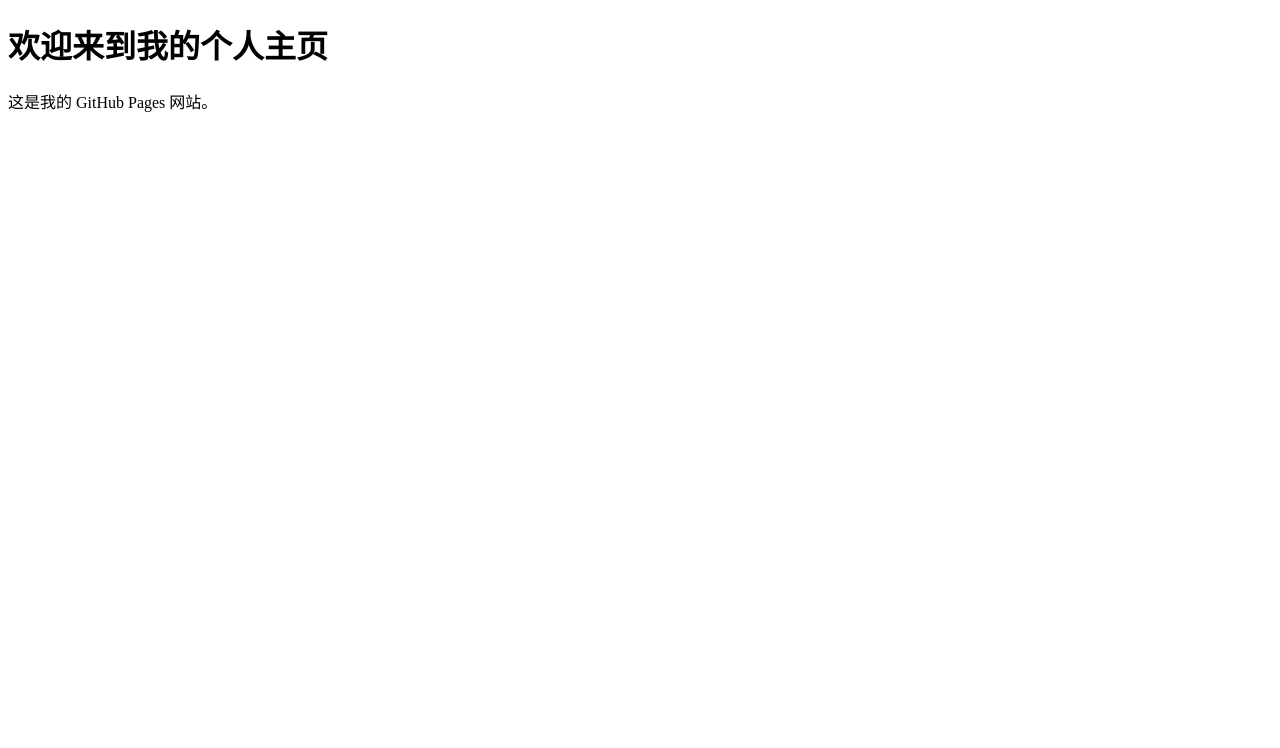
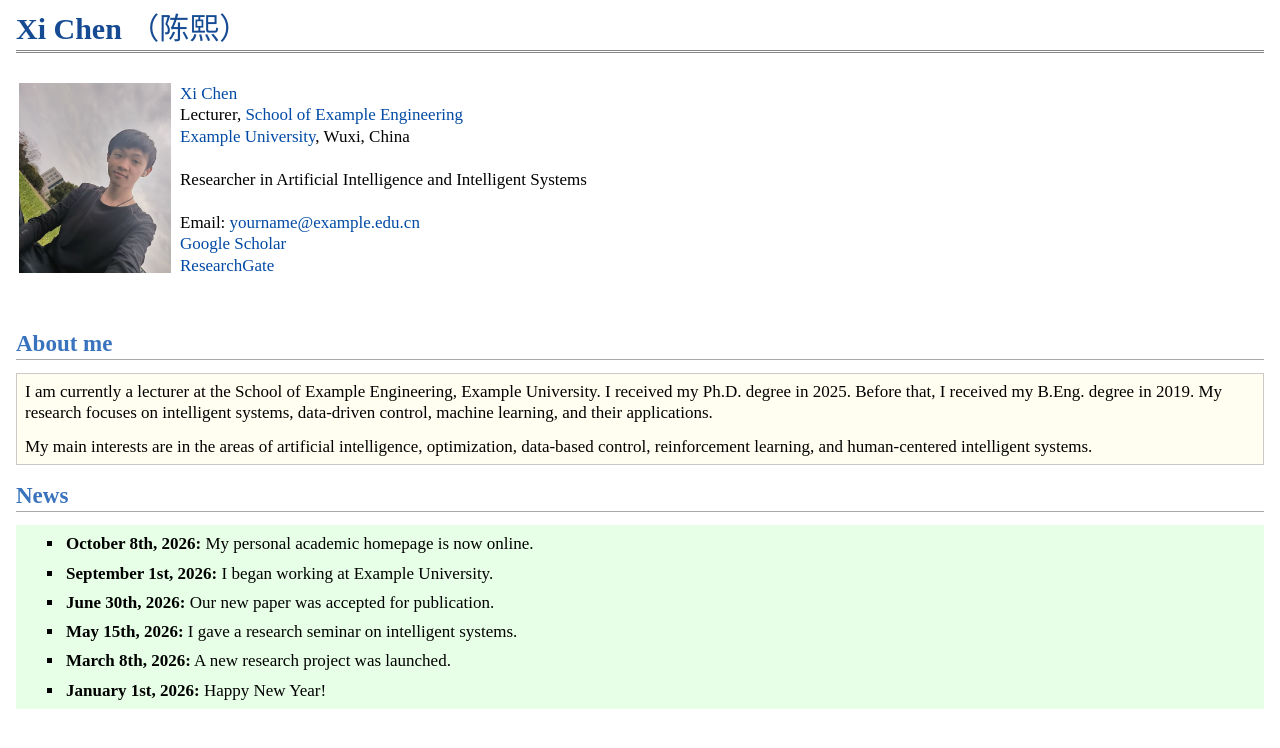
Before and after one commit to xicccca/xi-chen.github.io, a plain HTML site: page index.html in a window 1280 px wide. Drawn offline with Linux system fonts and the light colour scheme.

Commit message:
Update index.html

```diff
--- a/index.html
+++ b/index.html
@@ -2,11 +2,281 @@
 <html lang="zh-CN">
 <head>
   <meta charset="UTF-8">
-  <meta name="viewport" content="width=device-width, initial-scale=1">
-  <title>Xi Chen 的个人主页</title>
+  <meta name="viewport" content="width=device-width, initial-scale=1.0">
+  <meta name="description" content="Xi Chen 的个人学术主页">
+  <title>Xi Chen | Academic Homepage</title>
+
+  <style>
+    :root {
+      --blue: #164b93;
+      --light-blue: #3973bd;
+      --line: #aaaaaa;
+      --about-background: #fffef0;
+      --news-background: #e6ffe6;
+    }
+
+    * {
+      box-sizing: border-box;
+    }
+
+    body {
+      margin: 12px 16px 40px;
+      color: #000000;
+      background: #ffffff;
+      font-family: "Times New Roman", Times, serif;
+      font-size: 17px;
+      line-height: 1.25;
+    }
+
+    a {
+      color: #004aa5;
+      text-decoration: none;
+    }
+
+    a:hover {
+      text-decoration: underline;
+    }
+
+    .page {
+      width: 100%;
+      max-width: 1800px;
+      margin: 0 auto;
+    }
+
+    /* 顶部姓名 */
+    .site-title {
+      margin: 0;
+      padding-bottom: 5px;
+      border-bottom: 3px double #888888;
+      color: var(--blue);
+      font-size: 30px;
+      line-height: 1.1;
+    }
+
+    .site-title .english-name {
+      font-weight: 700;
+    }
+
+    .site-title .chinese-name {
+      font-weight: 400;
+    }
+
+    /* 个人信息 */
+    .profile {
+      display: flex;
+      align-items: flex-start;
+      gap: 9px;
+      min-height: 230px;
+      padding: 30px 3px 15px;
+    }
+
+    .portrait {
+      width: 152px;
+      height: 190px;
+      flex: 0 0 auto;
+      object-fit: cover;
+    }
+
+    .profile-text p {
+      margin: 0 0 22px;
+    }
+
+    /* 通用区块 */
+    .section {
+      margin-top: 18px;
+    }
+
+    .section-title {
+      margin: 0 0 13px;
+      padding-bottom: 2px;
+      border-bottom: 1px solid var(--line);
+      color: var(--light-blue);
+      font-size: 23px;
+      line-height: 1.15;
+    }
+
+    .panel {
+      border: 1px solid #c9c9c9;
+      padding: 7px 8px;
+    }
+
+    /* About me */
+    .about-panel {
+      background: var(--about-background);
+    }
+
+    .about-panel p {
+      margin: 0 0 12px;
+    }
+
+    .about-panel p:last-child {
+      margin-bottom: 0;
+    }
+
+    /* News */
+    .news-panel {
+      border: 0;
+      padding: 8px 25px 8px 48px;
+      background: var(--news-background);
+    }
+
+    .news-panel ul {
+      margin: 0;
+      padding-left: 0;
+      list-style-type: square;
+    }
+
+    .news-panel li {
+      margin: 0 0 8px;
+      padding-left: 2px;
+    }
+
+    .news-panel li:last-child {
+      margin-bottom: 0;
+    }
+
+    /* 手机端布局 */
+    @media (max-width: 640px) {
+      body {
+        margin: 10px;
+        font-size: 16px;
+      }
+
+      .site-title {
+        font-size: 26px;
+      }
+
+      .profile {
+        display: block;
+        padding-top: 20px;
+      }
+
+      .portrait {
+        display: block;
+        margin-bottom: 14px;
+      }
+
+      .profile-text p {
+        margin-bottom: 16px;
+      }
+
+      .news-panel {
+        padding: 10px 16px 10px 34px;
+      }
+    }
+  </style>
 </head>
+
 <body>
-  <h1>欢迎来到我的个人主页</h1>
-  <p>这是我的 GitHub Pages 网站。</p>
+  <main class="page">
+
+    <!-- 姓名 -->
+    <h1 class="site-title">
+      <span class="english-name">Xi Chen</span>
+      <span class="chinese-name">（陈熙）</span>
+    </h1>
+
+    <!-- 个人信息 -->
+    <section class="profile" aria-label="Personal information">
+
+      <!-- profile.jpg 必须与 index.html 放在同一目录 -->
+      <img
+        class="portrait"
+        src="xi.jpg"
+        alt="Portrait of Xi Chen"
+      >
+
+      <div class="profile-text">
+        <p>
+          <a href="#">Xi Chen</a><br>
+          Lecturer,
+          <a href="#">School of Example Engineering</a><br>
+          <a href="#">Example University</a>,
+          Wuxi, China
+        </p>
+
+        <p>
+          Researcher in Artificial Intelligence and Intelligent Systems
+        </p>
+
+        <p>
+          Email:
+          <a href="mailto:yourname@example.edu.cn">
+            yourname@example.edu.cn
+          </a>
+          <br>
+
+          <a href="https://scholar.google.com/" target="_blank">
+            Google Scholar
+          </a>
+          <br>
+
+          <a href="https://www.researchgate.net/" target="_blank">
+            ResearchGate
+          </a>
+        </p>
+      </div>
+    </section>
+
+    <!-- 个人简介 -->
+    <section class="section" id="about">
+      <h2 class="section-title">About me</h2>
+
+      <div class="panel about-panel">
+        <p>
+          I am currently a lecturer at the School of Example Engineering,
+          Example University. I received my Ph.D. degree in 2025. Before that,
+          I received my B.Eng. degree in 2019. My research focuses on intelligent
+          systems, data-driven control, machine learning, and their applications.
+        </p>
+
+        <p>
+          My main interests are in the areas of artificial intelligence,
+          optimization, data-based control, reinforcement learning, and
+          human-centered intelligent systems.
+        </p>
+      </div>
+    </section>
+
+    <!-- 最新动态 -->
+    <section class="section" id="news">
+      <h2 class="section-title">News</h2>
+
+      <div class="panel news-panel">
+        <ul>
+          <li>
+            <strong>October 8th, 2026:</strong>
+            My personal academic homepage is now online.
+          </li>
+
+          <li>
+            <strong>September 1st, 2026:</strong>
+            I began working at Example University.
+          </li>
+
+          <li>
+            <strong>June 30th, 2026:</strong>
+            Our new paper was accepted for publication.
+          </li>
+
+          <li>
+            <strong>May 15th, 2026:</strong>
+            I gave a research seminar on intelligent systems.
+          </li>
+
+          <li>
+            <strong>March 8th, 2026:</strong>
+            A new research project was launched.
+          </li>
+
+          <li>
+            <strong>January 1st, 2026:</strong>
+            Happy New Year!
+          </li>
+        </ul>
+      </div>
+    </section>
+
+  </main>
 </body>
 </html>
```
